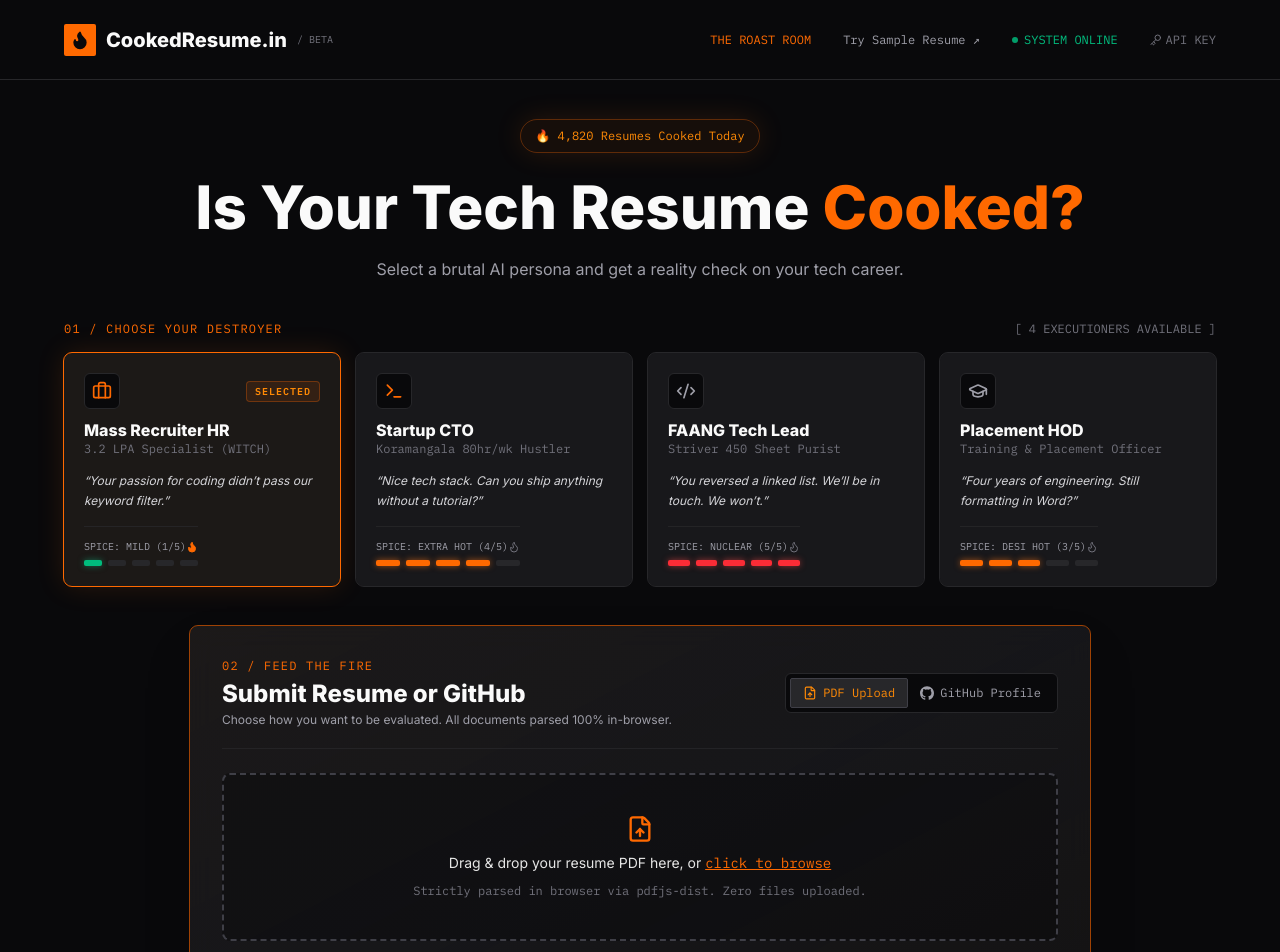
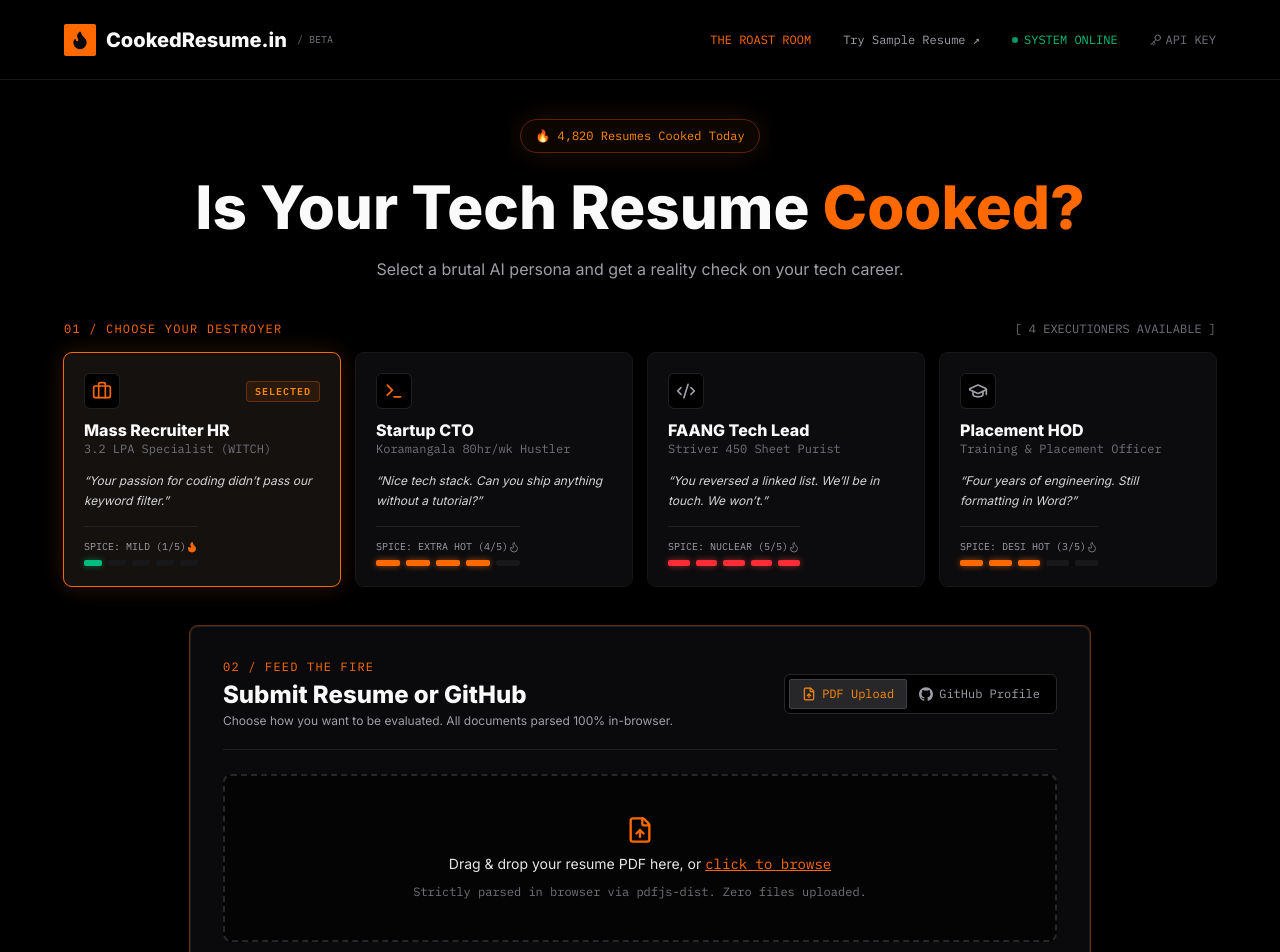
Before and after one commit to Chiluvuru-Bhargavi/resummotor, a Next.js app: page / in a window 1280 px wide. Shown: the top 952 px of the page. Built offline with nearby package versions, Linux system fonts and the light colour scheme.

Commit message:
Update theme to pure OLED black for comfortable, low eye-strain dark mode

```diff
--- a/app/globals.css
+++ b/app/globals.css
@@ -1,8 +1,8 @@
 @import "tailwindcss";
 
 :root {
-  --background: #09090b;
-  --foreground: #fafafa;
+  --background: #000000;
+  --foreground: #ededed;
 }
 
 @theme inline {
@@ -13,8 +13,8 @@
 }
 
 body {
-  background-color: #09090b;
-  color: #fafafa;
+  background-color: #000000;
+  color: #ededed;
   font-family: var(--font-inter), sans-serif;
   font-feature-settings: "cv02", "cv03", "cv04", "cv11";
   -webkit-font-smoothing: antialiased;
@@ -39,10 +39,10 @@ body {
   height: 6px;
 }
 ::-webkit-scrollbar-track {
-  background: #09090b;
+  background: #000000;
 }
 ::-webkit-scrollbar-thumb {
-  background: #27272a;
+  background: #1a1a1e;
   border-radius: 3px;
 }
 ::-webkit-scrollbar-thumb:hover {
--- a/app/layout.tsx
+++ b/app/layout.tsx
@@ -52,7 +52,7 @@ export default function RootLayout({
     >
       <body
         suppressHydrationWarning
-        className="min-h-full flex flex-col bg-[#09090B] bg-zinc-950 text-neutral-50 selection:bg-orange-500 selection:text-white"
+        className="min-h-full flex flex-col bg-black text-neutral-100 selection:bg-orange-500 selection:text-white"
       >
         {children}
       </body>
--- a/app/page.tsx
+++ b/app/page.tsx
@@ -144,7 +144,7 @@ export default function HomePage() {
   };
 
   return (
-    <div className="w-full max-w-[1440px] min-h-screen mx-auto bg-zinc-950 flex flex-col justify-start items-start overflow-x-hidden text-neutral-50 selection:bg-orange-500 selection:text-white">
+    <div className="w-full max-w-[1440px] min-h-screen mx-auto bg-black flex flex-col justify-start items-start overflow-x-hidden text-neutral-100 selection:bg-orange-500 selection:text-white">
       {/* 1. TOP NAVBAR */}
       <Navbar
         onLoadSample={loadSampleResume}
--- a/components/layout/Footer.tsx
+++ b/components/layout/Footer.tsx
@@ -2,7 +2,7 @@ import React from 'react';
 
 export default function Footer() {
   return (
-    <footer className="self-stretch px-6 md:px-16 py-8 border-t border-zinc-900 bg-zinc-950 text-center text-xs font-['IBM_Plex_Mono'] text-zinc-500 flex flex-col sm:flex-row items-center justify-between gap-3 w-full">
+    <footer className="self-stretch px-6 md:px-16 py-8 border-t border-zinc-900 bg-black text-center text-xs font-['IBM_Plex_Mono'] text-zinc-500 flex flex-col sm:flex-row items-center justify-between gap-3 w-full">
       <div className="flex items-center gap-2">
         <span className="font-bold text-neutral-400">CookedResume.in</span>
         <span>•</span>
--- a/components/layout/Navbar.tsx
+++ b/components/layout/Navbar.tsx
@@ -15,7 +15,7 @@ export default function Navbar({
   hasCustomKey = false,
 }: NavbarProps) {
   return (
-    <header className="self-stretch h-20 px-6 md:px-16 border-b border-zinc-800 inline-flex justify-between items-center w-full">
+    <header className="self-stretch h-20 px-6 md:px-16 border-b border-zinc-900 bg-black/90 backdrop-blur-md inline-flex justify-between items-center w-full sticky top-0 z-40">
       {/* Brand / Logo */}
       <div className="flex justify-start items-center gap-2.5">
         <div className="size-8 bg-orange-500 flex justify-center items-center rounded-xs">
--- a/components/roast/PersonaGrid.tsx
+++ b/components/roast/PersonaGrid.tsx
@@ -38,7 +38,7 @@ export default function PersonaGrid({
       if (id === 'faang-bhaiya') return 'bg-red-500 shadow-[0_0_6px_rgba(239,68,68,0.6)]';
       return 'bg-orange-500 shadow-[0_0_6px_rgba(249,115,22,0.6)]';
     }
-    return 'bg-zinc-800';
+    return 'bg-zinc-900';
   };
 
   return (
@@ -66,14 +66,14 @@ export default function PersonaGrid({
               onClick={() => onSelectPersona(p.id)}
               className={`p-5 rounded-lg text-left transition-all duration-200 flex flex-col justify-between gap-4 cursor-pointer ${
                 isSelected
-                  ? 'bg-stone-900 shadow-[0px_0px_28px_0px_rgba(249,115,22,0.15)] outline outline-1 outline-orange-500'
-                  : 'bg-zinc-900 outline outline-1 outline-zinc-800 hover:outline-zinc-700'
+                  ? 'bg-[#14110e] shadow-[0px_0px_24px_0px_rgba(249,115,22,0.18)] outline outline-1 outline-orange-500'
+                  : 'bg-[#0c0c0e] hover:bg-[#111114] outline outline-1 outline-zinc-900 hover:outline-zinc-800'
               } ${disabled ? 'opacity-50 cursor-not-allowed' : ''}`}
             >
               {/* Header inside card */}
               <div className="flex flex-col gap-2.5">
                 <div className="flex items-center justify-between">
-                  <div className="size-9 rounded-md bg-zinc-950 border border-zinc-800 flex items-center justify-center">
+                  <div className="size-9 rounded-md bg-black border border-zinc-800/80 flex items-center justify-center">
                     {getPersonaIcon(p.id, isSelected)}
                   </div>
                   {isSelected && (
--- a/components/roast/Scorecard.tsx
+++ b/components/roast/Scorecard.tsx
@@ -125,7 +125,7 @@ export default function Scorecard({
         <div className="lg:col-span-5 flex flex-col gap-4">
           <div
             id="cooked-scorecard-element"
-            className="w-full bg-zinc-900 outline outline-1 outline-orange-500/80 rounded-lg p-6 shadow-[0px_0px_35px_0px_rgba(249,115,22,0.15)] flex flex-col gap-5 relative overflow-hidden"
+            className="w-full bg-[#0a0a0c] border border-zinc-800/80 outline outline-1 outline-orange-500/80 rounded-lg p-6 shadow-[0px_0px_35px_0px_rgba(249,115,22,0.15)] flex flex-col gap-5 relative overflow-hidden"
           >
             {/* Top row: Name + Persona Badge */}
             <div className="flex items-center justify-between border-b border-zinc-800 pb-3">
@@ -197,7 +197,7 @@ export default function Scorecard({
               </div>
 
               {/* Bold Verdict Badge */}
-              <div className="mt-3 px-3 py-1.5 rounded-md bg-zinc-950 border border-zinc-700/80 shadow-md">
+              <div className="mt-3 px-3 py-1.5 rounded-md bg-black border border-zinc-800 shadow-md">
                 <span className="text-xs font-extrabold font-['Inter'] tracking-tight text-neutral-50">
                   &ldquo;{roast.verdictBadge || roast.verdictTitle}&rdquo;
                 </span>
@@ -206,7 +206,7 @@ export default function Scorecard({
 
             {/* Metric Box: 2-Column Monospace Grid */}
             <div className="grid grid-cols-2 gap-2.5 font-['IBM_Plex_Mono']">
-              <div className="p-3 rounded-md bg-zinc-950 border border-zinc-800">
+              <div className="p-3 rounded-md bg-black border border-zinc-800/80">
                 <span className="text-[9px] uppercase tracking-wider text-zinc-500 block mb-0.5">
                   PREDICTED CTC
                 </span>
@@ -215,7 +215,7 @@ export default function Scorecard({
                 </span>
               </div>
 
-              <div className="p-3 rounded-md bg-zinc-950 border border-zinc-800">
+              <div className="p-3 rounded-md bg-black border border-zinc-800/80">
                 <span className="text-[9px] uppercase tracking-wider text-zinc-500 block mb-0.5">
                   DELUSION LEVEL
                 </span>
@@ -226,7 +226,7 @@ export default function Scorecard({
             </div>
 
             {/* Roast Paragraph */}
-            <p className="p-3.5 rounded-md bg-zinc-950/70 border border-zinc-800 text-xs italic font-normal font-['Inter'] text-zinc-300 leading-relaxed">
+            <p className="p-3.5 rounded-md bg-black/80 border border-zinc-800/80 text-xs italic font-normal font-['Inter'] text-zinc-300 leading-relaxed">
               &ldquo;{roast.roastParagraph || roast.roastSummary}&rdquo;
             </p>
 
@@ -238,7 +238,7 @@ export default function Scorecard({
               {roast.redFlags.map((flag, idx) => (
                 <div
                   key={idx}
-                  className="flex items-start gap-2 p-2 rounded bg-zinc-950 border border-red-500/20 text-xs font-['Inter'] text-zinc-300"
+                  className="flex items-start gap-2 p-2 rounded bg-black border border-red-500/20 text-xs font-['Inter'] text-zinc-300"
                 >
                   <span className="text-red-500 text-xs shrink-0 select-none">❌</span>
                   <span className="text-[11px] leading-snug">{flag}</span>
--- a/components/roast/UploadZone.tsx
+++ b/components/roast/UploadZone.tsx
@@ -140,7 +140,7 @@ export default function UploadZone({
     (activeTab === 'github' && !!githubResult && !isFetchingGithub);
 
   return (
-    <div className="w-full max-w-[900px] mx-auto bg-gradient-to-br from-stone-800/60 via-zinc-900/90 to-stone-900/60 rounded-lg outline outline-1 outline-orange-500/60 backdrop-blur-md p-6 md:p-8 flex flex-col gap-6 shadow-2xl">
+    <div className="w-full max-w-[900px] mx-auto bg-[#0a0a0c] border border-zinc-800/80 rounded-lg outline outline-1 outline-orange-500/40 p-6 md:p-8 flex flex-col gap-6 shadow-2xl">
       {/* 02 / FEED THE FIRE HEADER */}
       <div className="flex flex-col sm:flex-row sm:items-center justify-between gap-4 border-b border-zinc-800/80 pb-5">
         <div>
@@ -156,7 +156,7 @@ export default function UploadZone({
         </div>
 
         {/* Tab switcher */}
-        <div className="flex items-center p-1 bg-zinc-950 border border-zinc-800 rounded-md self-start sm:self-auto font-['IBM_Plex_Mono']">
+        <div className="flex items-center p-1 bg-black border border-zinc-800 rounded-md self-start sm:self-auto font-['IBM_Plex_Mono']">
           <button
             type="button"
             onClick={() => setActiveTab('pdf')}
@@ -207,12 +207,12 @@ export default function UploadZone({
             onDragLeave={() => setIsDragOver(false)}
             onDrop={handleDrop}
             onClick={() => fileInputRef.current?.click()}
-            className={`border-2 border-dashed rounded-lg p-8 sm:p-10 flex flex-col items-center justify-center gap-3 bg-zinc-950/40 cursor-pointer transition ${
+            className={`border-2 border-dashed rounded-lg p-8 sm:p-10 flex flex-col items-center justify-center gap-3 bg-black/60 cursor-pointer transition ${
               isDragOver
                 ? 'border-orange-500 bg-orange-500/10'
                 : pdfText
                 ? 'border-emerald-500/60 bg-emerald-950/20'
-                : 'border-zinc-700 hover:border-orange-500/80 hover:bg-zinc-950/70'
+                : 'border-zinc-800 hover:border-orange-500/80 hover:bg-black/80'
             }`}
           >
             {isExtractingPdf ? (
--- a/lib/canvas-scorecard.ts
+++ b/lib/canvas-scorecard.ts
@@ -26,13 +26,13 @@ export async function generateScorecardCanvasPng(
   }
 
   // 1. Background Fill
-  ctx.fillStyle = '#09090B';
+  ctx.fillStyle = '#000000';
   ctx.fillRect(0, 0, width, height);
 
   // Subtle radial gradient in the center
   const radialGlow = ctx.createRadialGradient(width / 2, height / 3, 50, width / 2, height / 3, 600);
   radialGlow.addColorStop(0, 'rgba(249, 115, 22, 0.12)');
-  radialGlow.addColorStop(1, 'rgba(9, 9, 11, 0)');
+  radialGlow.addColorStop(1, 'rgba(0, 0, 0, 0)');
   ctx.fillStyle = radialGlow;
   ctx.fillRect(0, 0, width, height);
 
@@ -53,7 +53,7 @@ export async function generateScorecardCanvasPng(
   ctx.save();
   ctx.beginPath();
   ctx.roundRect(pad, pad, cardW, cardH, cardR);
-  ctx.fillStyle = '#111115';
+  ctx.fillStyle = '#0a0a0c';
   ctx.fill();
 
   // Neon orange outline
```
